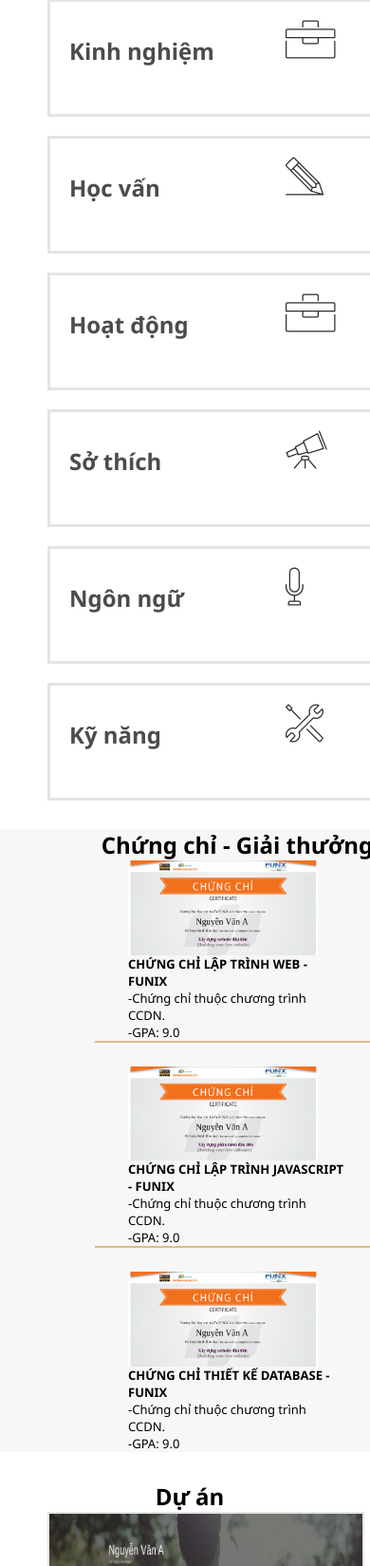
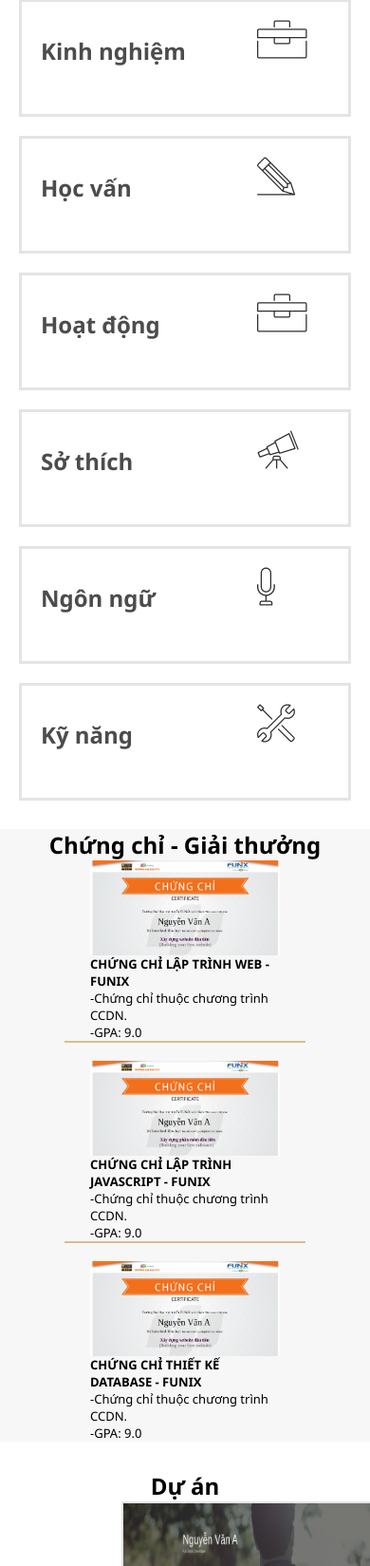
Before and after one commit to Buicongbang04/my-cv, a plain HTML site: page Assignment 03/index.html in a window 390 px wide. Shown: the part 1286-2935 px from the top of the page at 95% size. Drawn offline with nearby package versions, Linux system fonts and the light colour scheme.

Commit message:
Update mobile.css

```diff
--- a/Assignment 03/css/mobile.css
+++ b/Assignment 03/css/mobile.css
@@ -1,4 +1,4 @@
-@media only screen and (max-width: 739px) {
+@media only screen and (max-width: 767px) {
   #picture .my_photo {
     display: none;
   }
@@ -31,10 +31,11 @@
   /* Experiences */
   #job-info .container {
     margin: 0;
-    display: inherit;
+    display: flex;
+    flex-direction: column;
     align-items: center;
     justify-content: center;
-    max-width: 400px;
+    max-width: 100%;
   }
   .career {
     width: 350px;
@@ -44,10 +45,11 @@
   #certificate .container {
     padding: 0;
     margin: 0;
-    display: inherit;
+    display: flex;
+    flex-direction: column;
     align-items: center;
     justify-content: center;
-    max-width: 500px;
+    max-width: 100%;
   }
   #certificate .container > h1 {
     text-align: center;
@@ -79,7 +81,7 @@
     display: inherit;
     align-items: center;
     justify-content: center;
-    max-width: 400px;
+    max-width: 60%;
   }
   #project .container > h1 {
     text-align: center;
@@ -101,7 +103,7 @@
 
   /* Contact */
   #footer .container {
-    max-width: 420px;
+    max-width: 100%;
   }
   #footer .container ul {
     display: flex;
```
